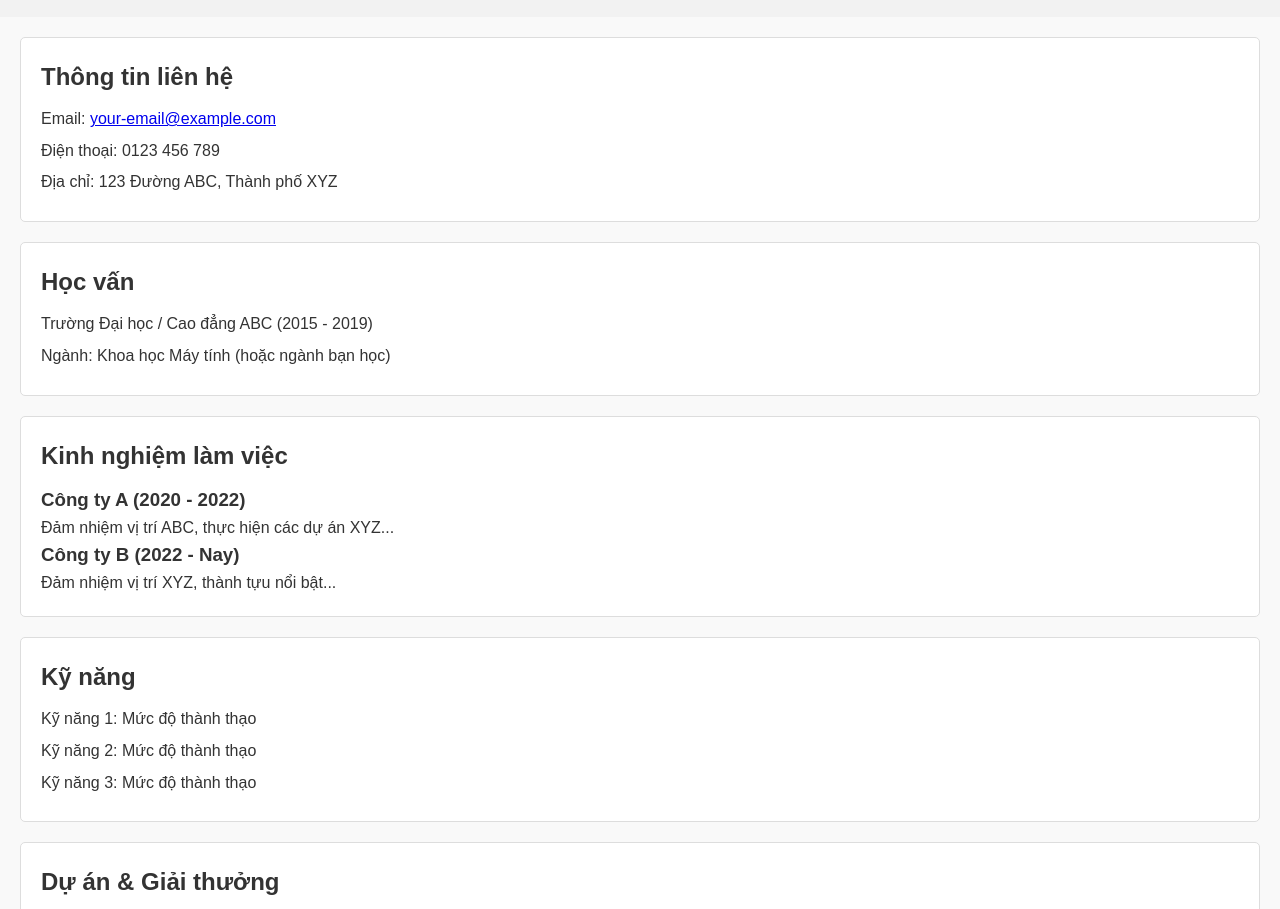
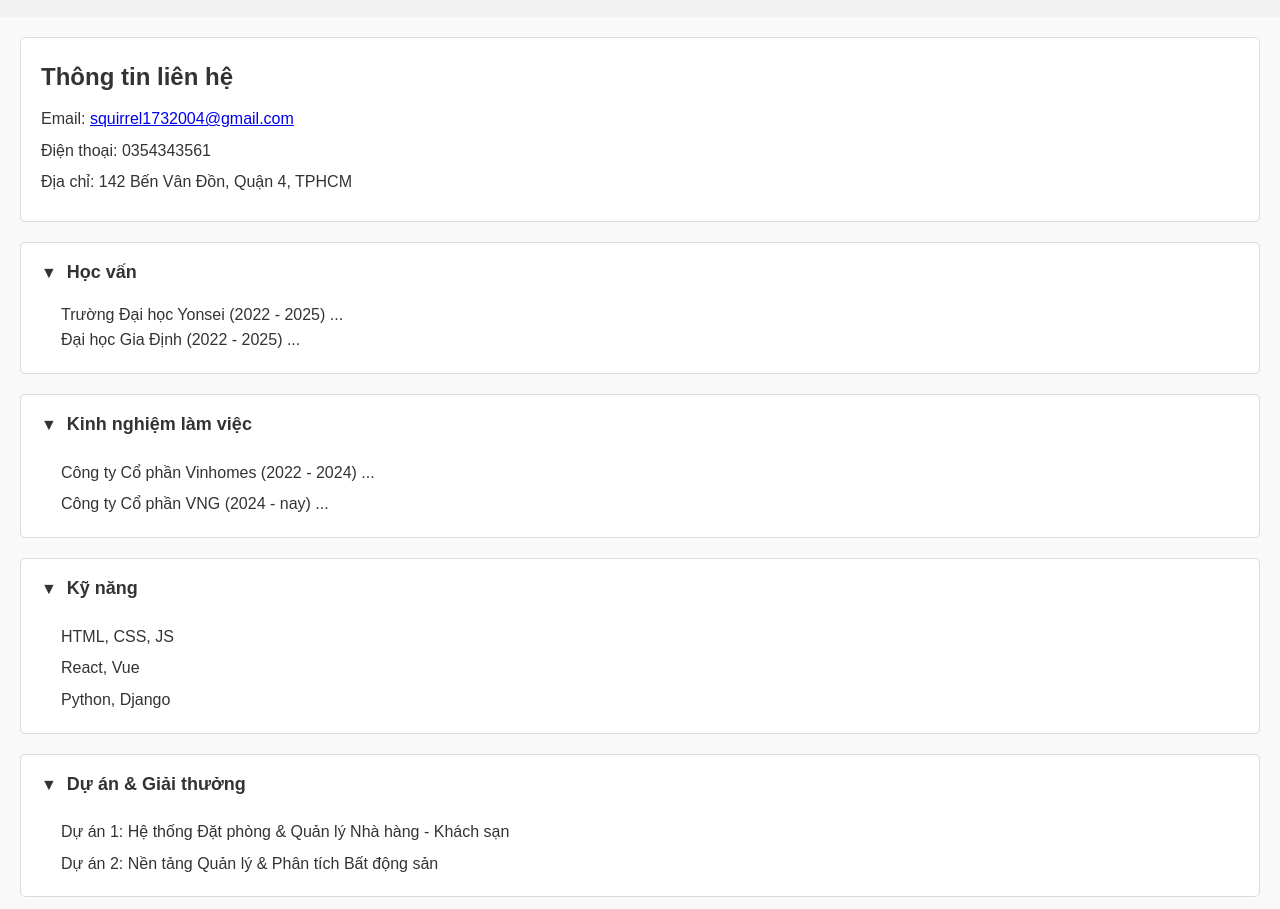
Before and after one commit to Squirrel1734/my-cv, a plain HTML site: page index.html in a window 1280 px wide. Shown: the part 105-1014 px from the top of the page. Drawn offline with Linux system fonts and the light colour scheme.

Commit message:
Update index.html

```diff
--- a/index.html
+++ b/index.html
@@ -2,71 +2,65 @@
 <html lang="vi">
   <head>
     <meta charset="UTF-8" />
-  <meta name="viewport" content="width=device-width, initial-scale=1.0"/>
+    <meta name="viewport" content="width=device-width, initial-scale=1.0" />
     <title>CV của Tớ</title>
-  <!-- Liên kết đến file CSS -->
     <link rel="stylesheet" href="styles.css" />
   </head>
   <body>
-  <!-- Phần Header -->
+    <!-- HEADER -->
     <header>
-    <h1>Họ và Tên: Tên của bạn</h1>
-    <p>Vị trí hoặc chức danh (VD: Web Developer, Designer...)</p>
+      <h1>Nguyễn Huỳnh Tuấn Kiệt</h1>
+      <p>Vị trí: Full-Stack Developer</p>
     </header>
 
-  <!-- Thông tin liên hệ -->
+    <!-- THÔNG TIN LIÊN HỆ -->
     <section>
       <h2>Thông tin liên hệ</h2>
       <ul>
-      <li>Email: <a href="mailto:your-email@example.com">your-email@example.com</a></li>
-      <li>Điện thoại: 0123 456 789</li>
-      <li>Địa chỉ: 123 Đường ABC, Thành phố XYZ</li>
-      <!-- Thêm link Facebook, LinkedIn nếu muốn -->
+        <li>Email: <a href="mailto:squirrel1732004@gmail.com">squirrel1732004@gmail.com</a></li>
+        <li>Điện thoại: 0354343561</li>
+        <li>Địa chỉ: 142 Bến Vân Đồn, Quận 4, TPHCM</li>
       </ul>
     </section>
 
-  <!-- Học vấn -->
-  <section>
-    <h2>Học vấn</h2>
+    <!-- HỌC VẤN: Accordion -->
+    <details open>
+      <summary>Học vấn</summary>
+      <p>Trường Đại học Yonsei (2022 - 2025) ...<br/>
+         Đại học Gia Định (2022 - 2025) ...</p>
+    </details>
+
+    <!-- KINH NGHIỆM LÀM VIỆC: Accordion -->
+    <details open>
+      <summary>Kinh nghiệm làm việc</summary>
       <ul>
-      <li>Trường Đại học / Cao đẳng ABC (2015 - 2019)</li>
-      <li>Ngành: Khoa học Máy tính (hoặc ngành bạn học)</li>
+        <li>Công ty Cổ phần Vinhomes (2022 - 2024) ...</li>
+        <li>Công ty Cổ phần VNG (2024 - nay) ...</li>
       </ul>
-  </section>
+    </details>
 
-  <!-- Kinh nghiệm làm việc -->
-  <section>
-    <h2>Kinh nghiệm làm việc</h2>
-    <div>
-      <h3>Công ty A (2020 - 2022)</h3>
-      <p>Đảm nhiệm vị trí ABC, thực hiện các dự án XYZ...</p>
-    </div>
-    <div>
-      <h3>Công ty B (2022 - Nay)</h3>
-      <p>Đảm nhiệm vị trí XYZ, thành tựu nổi bật...</p>
-    </div>
-  </section>
+    <!-- KỸ NĂNG: Accordion -->
+    <details open>
+      <summary>Kỹ năng</summary>
+      <ul>
+        <li>HTML, CSS, JS</li>
+        <li>React, Vue</li>
+        <li>Python, Django</li>
+        <!-- Thêm các kỹ năng khác... -->
+      </ul>
+    </details>
 
-  <!-- Kỹ năng -->
-  <section>
-    <h2>Kỹ năng</h2>
+    <!-- DỰ ÁN & GIẢI THƯỞNG: Accordion -->
+    <details open>
+      <summary>Dự án & Giải thưởng</summary>
       <ul>
-      <li>Kỹ năng 1: Mức độ thành thạo</li>
-      <li>Kỹ năng 2: Mức độ thành thạo</li>
-      <li>Kỹ năng 3: Mức độ thành thạo</li>
+        <li>Dự án 1: Hệ thống Đặt phòng & Quản lý Nhà hàng - Khách sạn</li>
+        <li>Dự án 2: Nền tảng Quản lý & Phân tích Bất động sản</li>
+        <!-- Thêm các dự án khác... -->
       </ul>
-  </section>
+    </details>
 
-  <!-- Dự án/Giải thưởng (nếu có) -->
-  <section>
-    <h2>Dự án & Giải thưởng</h2>
-    <ul>
-      <li>Dự án 1: Giới thiệu ngắn gọn</li>
-      <li>Dự án 2: Giới thiệu ngắn gọn</li>
-    </ul>
-  </section>
-
-  <!-- Footer -->
+    <!-- FOOTER -->
     <footer>
       <p>© 2025 - CV cá nhân. All rights reserved.</p>
     </footer>
```
Lines whose indentation alone changed are shown as unchanged.
